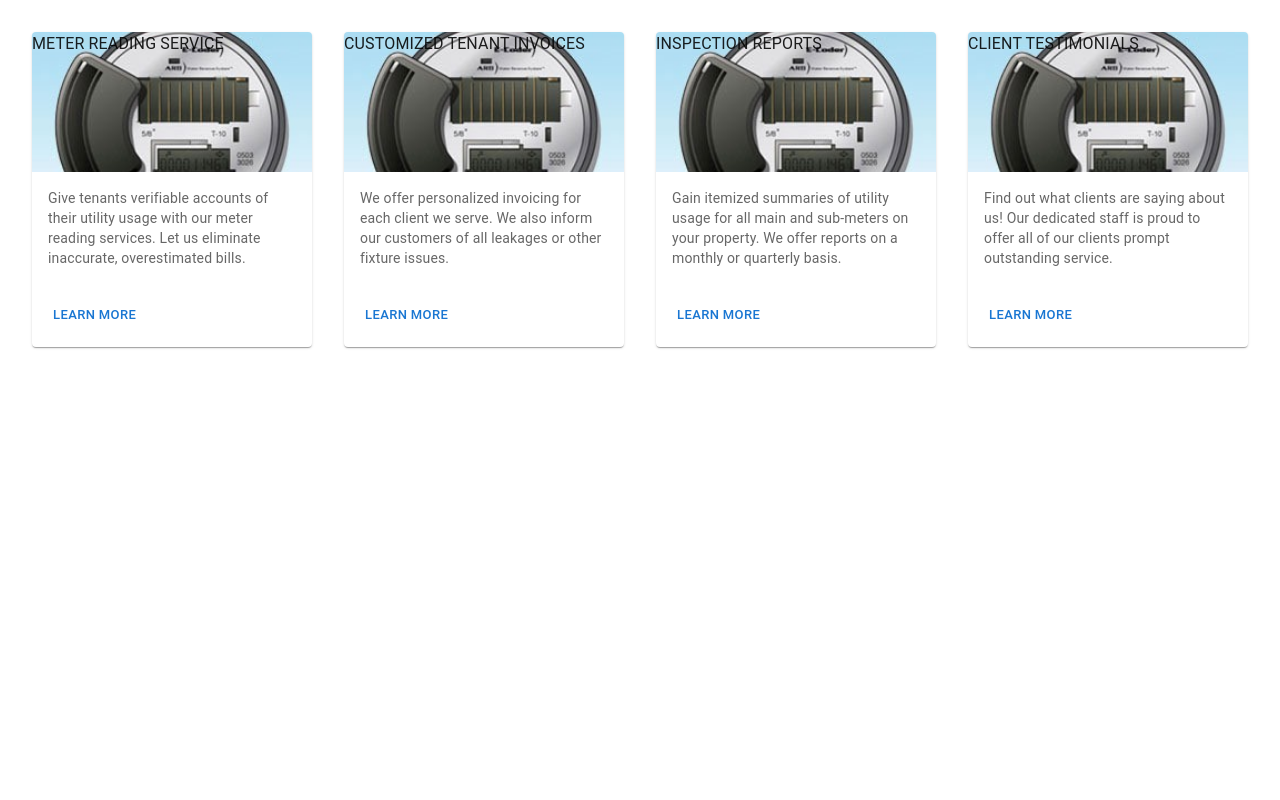
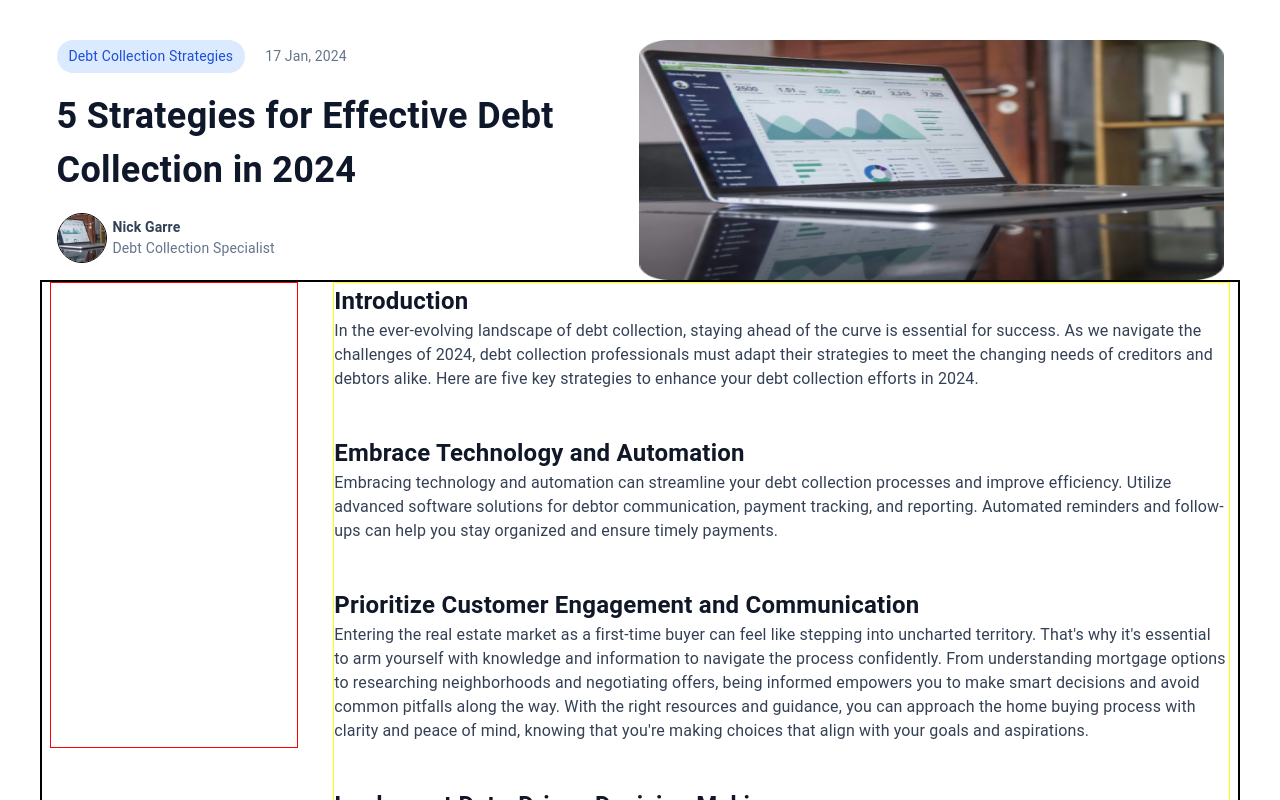
Before and after one commit to pandeytanish/React-MUI, a React (Create React App) app: page / in a window 1280 px wide. Shown: the top 800 px of the page. Built offline with nearby package versions, Linux system fonts and the light colour scheme.

Commit message:
article details

```diff
--- a/src/App.js
+++ b/src/App.js
@@ -25,6 +25,8 @@ import VerificationDetails from './Verification Flow/VerificationDetails';
 import VerificationTimeline from './Verification Flow/VerificationTimeline';
 import ProgressBar from './Verification Flow/ProgressBar';
 import ArticleDetails from './Verification Flow/ArticleDetails';
+import BlogSection from './Verification Flow/BlogSection';
+import TabButton from './Verification Flow/TabButtons';
 
 
 
@@ -65,6 +67,8 @@ function App() {
     {/* <VerificationTimeline/> */}
     {/* <ProgressBar/> */}
     <ArticleDetails/>
+    {/* <BlogSection/> */}
+    {/* <TabButton/> */}
    </>
   );
 }
--- a/src/Verification Flow/ArticleDetails.jsx
+++ b/src/Verification Flow/ArticleDetails.jsx
@@ -1,58 +1,69 @@
 import React from 'react';
-import { Grid, Card, CardContent, CardMedia, Typography, Button, Box } from '@mui/material';
-import image from '../demo_image123.jpg'
+import { Box, Typography, Avatar } from '@mui/material';
+import image from './blog_image.png'
 
-const services = [
-  {
-    title: "METER READING SERVICE",
-    description: "Give tenants verifiable accounts of their utility usage with our meter reading services. Let us eliminate inaccurate, overestimated bills.",
-    imageUrl: "meter-reading-service.jpg",
-  },
-  {
-    title: "CUSTOMIZED TENANT INVOICES",
-    description: "We offer personalized invoicing for each client we serve. We also inform our customers of all leakages or other fixture issues.",
-    imageUrl: "customized-tenant-invoices.jpg",
-  },
-  {
-    title: "INSPECTION REPORTS",
-    description: "Gain itemized summaries of utility usage for all main and sub-meters on your property. We offer reports on a monthly or quarterly basis.",
-    imageUrl: "inspection-reports.jpg",
-  },
-  {
-    title: "CLIENT TESTIMONIALS",
-    description: "Find out what clients are saying about us! Our dedicated staff is proud to offer all of our clients prompt outstanding service.",
-    imageUrl: "client-testimonials.jpg",
-  },
-];
+
+
 
 const ArticleDetails = () => {
   return (
-    <Grid container spacing={4} sx={{ padding: 4 }}>
-      {services.map((service, index) => (
-        <Grid item xs={12} sm={6} md={3} key={index}>
-          <Card sx={{ height: '100%' }}>
-          <Box
-              sx={{
-                height: 140,
-                backgroundImage: `url(${image})`,
-                backgroundSize: 'cover',
-                backgroundPosition: 'center',
-              }}
-            >
-             <Typography>{service.title}</Typography>
+    <Box style={{ padding: '40px' }}>
+      <Box style={{ display: 'flex', justifyContent: 'space-around', height: '240px' }}>
+        <Box style={{ display: 'flex', flexDirection: 'column', gap: '16px', width: '549px' }}>
+          <Box style={{ display: 'flex', gap: '20px', alignItems: 'center' }}>
+            <Typography style={{ backgroundColor: '#DBEAFE', padding: '6px 12px 6px 12px', color: '#1D4ED8', fontSize: '14px', fontWeight: 400, borderRadius: '26px' }}>
+              Debt Collection Strategies
+            </Typography>
+            <Typography style={{ fontSize: '14px', fontWeight: 400, color: '#64748B' }}>17 Jan, 2024</Typography>
+          </Box>
+          <Box>
+            <Typography style={{ fontSize: '36px', fontWeight: 600, color: '#0F172A' }}>5 Strategies for Effective Debt Collection in 2024</Typography>
+          </Box>
+          <Box style={{ display: 'flex', alignItems: 'center', gap: '6px' }}>
+            <Avatar style={{ height: '48px', width: '48px', border: '1px solid black', borderRadius: '50px' }} src={image} />
+            <Box>
+              <Typography style={{ fontSize: '14px', fontWeight: 600, color: '#334155' }}>
+                Nick Garre
+              </Typography>
+              <Typography style={{ fontSize: '14px', fontWeight: 400, color: '#64748B' }}>
+                Debt Collection Specialist
+              </Typography>
             </Box>
-            <CardContent>
-              <Typography variant="body2" color="text.secondary">
-                {service.description}
-              </Typography>
-            </CardContent>
-            <Button size="small" sx={{ justifyContent: 'center', margin: 2 }}>
-              LEARN MORE
-            </Button>
-          </Card>
-        </Grid>
-      ))}
-    </Grid>
+          </Box>
+
+
+        </Box>
+        <Box style={{ height: '240px', width: '585px' }}>
+          <img style={{ height: '240px', width: '585px' }} src={image} />
+        </Box>
+      </Box>
+
+      <Box style={{display : 'flex', border : '2px solid black', gap : '20px', justifyContent : 'space-around'}}>
+        <Box style={{height : '464px', width : '246px', border : '1px solid red'}}></Box>
+        <Box style={{width : '895px', border : '1px solid yellow',display : 'flex',flexDirection : 'column',gap : '44px'}}>
+          <Box>
+            <Typography style={{fontSize : '24px', fontWeight : 600, color : '#101828'}}>Introduction</Typography>
+            <Typography style={{fontSize : '16px', fontWeight : 400, color : '#344054'}}>In the ever-evolving landscape of debt collection, staying ahead of the curve is essential for success. As we navigate the challenges of 2024, debt collection professionals must adapt their strategies to meet the changing needs of creditors and debtors alike. Here are five key strategies to enhance your debt collection efforts in 2024.</Typography>
+          </Box>
+          <Box>
+            <Typography style={{fontSize : '24px', fontWeight : 600, color : '#101828'}}>Embrace Technology and Automation</Typography>
+            <Typography style={{fontSize : '16px', fontWeight : 400, color : '#344054'}}>Embracing technology and automation can streamline your debt collection processes and improve efficiency. Utilize advanced software solutions for debtor communication, payment tracking, and reporting. Automated reminders and follow-ups can help you stay organized and ensure timely payments.</Typography>
+          </Box>
+          <Box>
+            <Typography style={{fontSize : '24px', fontWeight : 600, color : '#101828'}}>Prioritize Customer Engagement and Communication</Typography>
+            <Typography style={{fontSize : '16px', fontWeight : 400, color : '#344054'}}>Entering the real estate market as a first-time buyer can feel like stepping into uncharted territory. That's why it's essential to arm yourself with knowledge and information to navigate the process confidently. From understanding mortgage options to researching neighborhoods and negotiating offers, being informed empowers you to make smart decisions and avoid common pitfalls along the way. With the right resources and guidance, you can approach the home buying process with clarity and peace of mind, knowing that you're making choices that align with your goals and aspirations.</Typography>
+          </Box>
+          <Box>
+            <Typography style={{fontSize : '24px', fontWeight : 600, color : '#101828'}}>Implement Data-Driven Decision Making</Typography>
+            <Typography style={{fontSize : '16px', fontWeight : 400, color : '#344054'}}>Leverage data analytics to gain insights into debtor behavior, payment patterns, and collection trends. Analyze historical data to identify opportunities for improvement and optimize your collection strategies. Data-driven decision-making enables you to prioritize high-value debts, allocate resources effectively, and maximize your collection efforts.</Typography>
+          </Box>
+          <Box>
+            <Typography style={{fontSize : '24px', fontWeight : 600, color : '#101828'}}>Summary</Typography>
+            <Typography style={{fontSize : '16px', fontWeight : 400, color : '#344054'}}>By implementing these strategies, debt collection professionals can enhance their effectiveness and achieve better outcomes in 2024. Embracing technology, prioritizing customer engagement, leveraging data analytics, offering flexible payment options, and investing in training and development are key pillars of successful debt collection in the modern era. With a proactive approach and a commitment to excellence, debt collection professionals can navigate the challenges of 2024 with confidence and achieve their collection goals..</Typography>
+          </Box>
+        </Box>
+      </Box>
+    </Box>
   );
 };
 
--- a/src/Verification Flow/BlogSection.jsx
+++ b/src/Verification Flow/BlogSection.jsx
@@ -1,9 +1,126 @@
-import React, { Component } from 'react'
+import React from 'react';
+import { Grid, Typography, Avatar, Button, Box } from '@mui/material';
 
-export default class BlogSection extends Component {
-  render() {
-    return (
-      <div>BlogSection</div>
-    )
-  }
-}
+import image from '../Assets/viewcircle_.png'
+import BlogImage from './blog_image.png'
+
+
+const articles = [
+  {
+    title: '5 Strategies for Effective Debt Collection in 2024',
+    date: 'Jan 17, 2024',
+    readingTime: '7 min read',
+    author: 'Nick Garre',
+    role: 'Debt Collection Specialist',
+    image: `${BlogImage}`,
+  },
+  {
+    title: '5 Strategies for Effective Debt Collection in 2024',
+    date: 'Jan 17, 2024',
+    readingTime: '7 min read',
+    author: 'Nick Garre',
+    role: 'Debt Collection Specialist',
+    image: `${BlogImage}`,
+  },
+  {
+    title: '5 Strategies for Effective Debt Collection in 2024',
+    date: 'Jan 17, 2024',
+    readingTime: '7 min read',
+    author: 'Nick Garre',
+    role: 'Debt Collection Specialist',
+    image: `${BlogImage}`,
+  },
+  {
+    title: '5 Strategies for Effective Debt Collection in 2024',
+    date: 'Jan 17, 2024',
+    readingTime: '7 min read',
+    author: 'Nick Garre',
+    role: 'Debt Collection Specialist',
+    image: `${BlogImage}`,
+  },
+  {
+    title: '5 Strategies for Effective Debt Collection in 2024',
+    date: 'Jan 17, 2024',
+    readingTime: '7 min read',
+    author: 'Nick Garre',
+    role: 'Debt Collection Specialist',
+    image: `${BlogImage}`,
+  },
+  {
+    title: '5 Strategies for Effective Debt Collection in 2024',
+    date: 'Jan 17, 2024',
+    readingTime: '7 min read',
+    author: 'Nick Garre',
+    role: 'Debt Collection Specialist',
+    image: `${BlogImage}`,
+  },
+  {
+    title: '5 Strategies for Effective Debt Collection in 2024',
+    date: 'Jan 17, 2024',
+    readingTime: '7 min read',
+    author: 'Nick Garre',
+    role: 'Debt Collection Specialist',
+    image: `${BlogImage}`,
+  },
+  {
+    title: '5 Strategies for Effective Debt Collection in 2024',
+    date: 'Jan 17, 2024',
+    readingTime: '7 min read',
+    author: 'Nick Garre',
+    role: 'Debt Collection Specialist',
+    image: `${BlogImage}`,
+  },
+  {
+    title: '5 Strategies for Effective Debt Collection in 2024',
+    date: 'Jan 17, 2024',
+    readingTime: '7 min read',
+    author: 'Nick Garre',
+    role: 'Debt Collection Specialist',
+    image: `${BlogImage}`,
+  },
+];
+
+const BlogSection = () => (
+  <Box sx={{  padding: '40px' }}>
+    <Grid container spacing={2}>
+      {articles.map((article, index) => (
+        <Grid  item xs={12} sm={6} md={4} lg={4} key={index}>
+           <Box sx={{ position: 'relative',height : '438px', width : '387px', borderRadius : '26px', border : 'none'}}>
+    <Box
+      sx={{ height :"280px",width :'387px',backgroundImage : `url(${BlogImage})`, backgroundPosition : 'center', backgroundSize : 'contain'}}
+    />
+    <Box sx={{  position: 'absolute',top: 8,left: 8,backgroundColor: '#DBEAFE',color: 'white',padding: '6px 12px 6px 12px',borderRadius: '4px',color : '#1D4ED8',fontSize : '14px',fontWeight : 400,borderRadius : '26px'}}>
+        Debt Collection Strategies
+        </Box>
+    <Box sx={{display : 'flex', flexDirection :'column', gap : '6px',marginTop : '12px'}}>
+      <Typography sx={{display : 'flex', gap : '8px', fontSize : '14px', fontWeight : 400, color : '#64748B'}}>
+        {article.date} • {article.readingTime}
+      </Typography>
+      <Typography sx={{fontSize : '18px', fontWeight : 600, color : '#101828'}}>
+        {article.title}
+      </Typography>
+      <Box sx={{  display: 'flex',alignItems: 'center',gap : '6px'}}>
+        <Avatar sx={{ height : '48px', width : '48px' , border : '1px solid black', borderRadius : '50px' }} src={image} />
+        <Box>
+          <Typography sx={{fontSize : '14px', fontWeight : 600, color : '#334155'}}>
+            {article.author}
+          </Typography>
+          <Typography sx={{fontSize : '14px', fontWeight : 400, color : '#64748B'}}>
+            {article.role}
+          </Typography>
+        </Box>
+      </Box>
+    </Box>
+  </Box>
+        </Grid>
+      ))}
+    </Grid>
+    <Box sx={{ display: 'flex', justifyContent: 'center', marginTop: 6 }}>
+      <Button variant="contained" sx={{padding : '10px 16px 10px 16px',backgroundColor :'#1E3A8A',fontSize : '14px', fontWeight :'700',color :'#FFFFFF', textTransform : 'none'}}>
+        See more articles
+      </Button>
+    </Box>
+  </Box>
+);
+
+export default BlogSection;
--- /dev/null
+++ b/src/Verification Flow/TabButtons.jsx
@@ -0,0 +1,49 @@
+import * as React from 'react';
+import { Tabs, Tab, Box } from '@mui/material';
+
+export default function TabButton() {
+  const [value, setValue] = React.useState(0);
+
+  const handleChange = (event, newValue) => {
+    setValue(newValue);
+  };
+
+  return (
+    <Box sx={{ bgcolor: 'background.paper', width: '100%' }}>
+      <Tabs
+        value={value}
+        onChange={handleChange}
+        variant="scrollable"
+        scrollButtons="auto"
+        aria-label="custom tabs"
+        sx={{
+          '& .MuiTabs-flexContainer': {
+            borderBottom: '1px solid #e8e8e8',
+          },
+          '& .MuiTab-root': {
+            textTransform: 'none',
+            minWidth: 120,
+            fontWeight: 'bold',
+            '&.Mui-selected': {
+              color: '#1976d2',
+            },
+            '&:hover': {
+              color: '#1976d2',
+              opacity: 1,
+            },
+          },
+          '& .MuiTabs-indicator': {
+            backgroundColor: '#1976d2',
+          },
+        }}
+      >
+        <Tab label="All" />
+        <Tab label="Debt Collection Strategies" />
+        <Tab label="Regulatory Compliance" />
+        <Tab label="Debt Buying and Investment" />
+        <Tab label="Debt Portfolio Management" />
+        <Tab label="Industry Insights" />
+      </Tabs>
+    </Box>
+  );
+}
```
Also changed, not shown: src/Verification Flow/blog_image.png (added).
